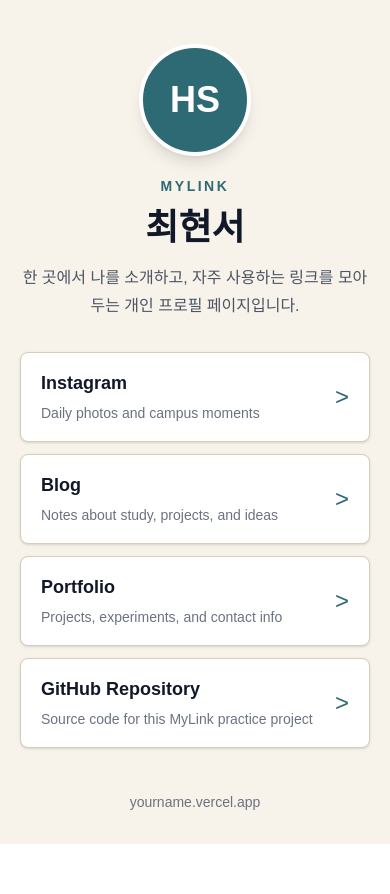
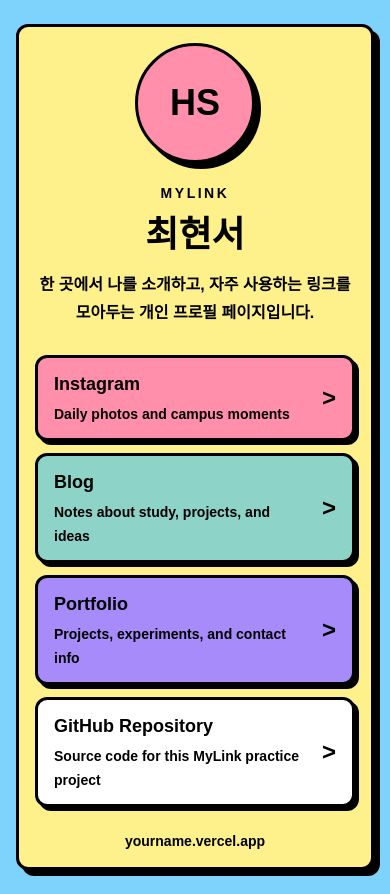
Before and after one commit to HyunSeoChoi/mylink, a Next.js app: page / in a window 390 px wide. Before the commit the page ends 844 px from the top, so only its background shows below. Built offline with nearby package versions, Linux system fonts and the light colour scheme.

Commit message:
Apply responsive neobrutalism styling

```diff
--- a/src/app/page.tsx
+++ b/src/app/page.tsx
@@ -3,76 +3,80 @@ const links = [
     title: "Instagram",
     description: "Daily photos and campus moments",
     href: "https://instagram.com",
+    color: "bg-[#FF8FAB]",
   },
   {
     title: "Blog",
     description: "Notes about study, projects, and ideas",
     href: "https://velog.io",
+    color: "bg-[#8DD3C7]",
   },
   {
     title: "Portfolio",
     description: "Projects, experiments, and contact info",
     href: "https://github.com/HyunSeoChoi",
+    color: "bg-[#A78BFA]",
   },
   {
     title: "GitHub Repository",
     description: "Source code for this MyLink practice project",
     href: "https://github.com/HyunSeoChoi/mylink",
+    color: "bg-white",
   },
 ];
 
 export default function Home() {
   return (
-    <main className="min-h-screen bg-[#f7f3ea] text-[#1f2933]">
-      <section className="mx-auto flex min-h-screen w-full max-w-xl flex-col px-5 py-8 sm:px-8">
-        <div className="flex flex-1 flex-col justify-center gap-8">
+    <main className="min-h-screen bg-[#7dd3fc] px-4 py-6 text-black sm:px-6">
+      <section className="mx-auto flex min-h-[calc(100vh-48px)] w-full items-center justify-center">
+        <div className="w-full rounded-[12px] border-[3px] border-black bg-[#FEF08A] p-4 shadow-[6px_6px_0_#000] sm:w-[80%] sm:max-w-[480px] sm:p-6 lg:w-[400px]">
           <header className="text-center">
-            <div className="mx-auto mb-5 flex h-28 w-28 items-center justify-center overflow-hidden rounded-full border-4 border-white bg-[#2d6a73] shadow-lg">
-              <span className="text-4xl font-bold text-white">HS</span>
+            <div className="mx-auto mb-5 flex h-[120px] w-[120px] items-center justify-center overflow-hidden rounded-full border-[3px] border-black bg-[#ff8fab] shadow-[6px_6px_0_#000]">
+              <span className="text-4xl font-black">HS</span>
             </div>
-            <p className="text-sm font-semibold uppercase tracking-[0.18em] text-[#2d6a73]">
+            <p className="text-sm font-black uppercase tracking-[0.18em]">
               MyLink
             </p>
-            <h1 className="mt-3 text-4xl font-bold text-[#111827] sm:text-5xl">
+            <h1 className="mt-3 text-4xl font-black sm:text-5xl">
               최현서
             </h1>
-            <p className="mx-auto mt-4 max-w-md text-base leading-7 text-[#4b5563]">
+            <p className="mx-auto mt-4 max-w-md text-base font-semibold leading-7">
               한 곳에서 나를 소개하고, 자주 사용하는 링크를 모아두는
               개인 프로필 페이지입니다.
             </p>
           </header>
 
-          <nav aria-label="profile links" className="flex flex-col gap-3">
+          <nav aria-label="profile links" className="mt-7 flex flex-col gap-3">
             {links.map((link) => (
               <a
                 key={link.title}
                 href={link.href}
                 target="_blank"
                 rel="noreferrer"
-                className="group flex min-h-20 items-center justify-between rounded-lg border border-[#d7cdb8] bg-white px-5 py-4 shadow-sm transition hover:-translate-y-0.5 hover:border-[#2d6a73] hover:shadow-md focus:outline-none focus:ring-4 focus:ring-[#2d6a73]/20"
+                className={`group flex min-h-20 items-center justify-between rounded-[12px] border-[3px] border-black px-4 py-3 shadow-[4px_4px_0_#000] transition hover:-translate-y-0.5 hover:shadow-[6px_6px_0_#000] focus:outline-none focus:ring-4 focus:ring-white ${link.color}`}
               >
                 <span className="text-left">
-                  <span className="block text-lg font-semibold text-[#111827]">
+                  <span className="block text-lg font-black">
                     {link.title}
                   </span>
-                  <span className="mt-1 block text-sm leading-6 text-[#6b7280]">
+                  <span className="mt-1 block text-sm font-semibold leading-6">
                     {link.description}
                   </span>
                 </span>
                 <span
                   aria-hidden="true"
-                  className="ml-4 text-2xl text-[#2d6a73] transition group-hover:translate-x-1"
+                  className="ml-4 text-2xl font-black transition group-hover:translate-x-1"
                 >
                   &gt;
                 </span>
               </a>
             ))}
           </nav>
+
+          <footer className="pt-6 text-center text-sm font-black">
+            yourname.vercel.app
+          </footer>
         </div>
-
-        <footer className="pt-8 text-center text-sm text-[#6b7280]">
-          yourname.vercel.app
-        </footer>
       </section>
     </main>
   );
```
Also changed, not shown: 1 other file (tests, documents, lock files or other folders).
